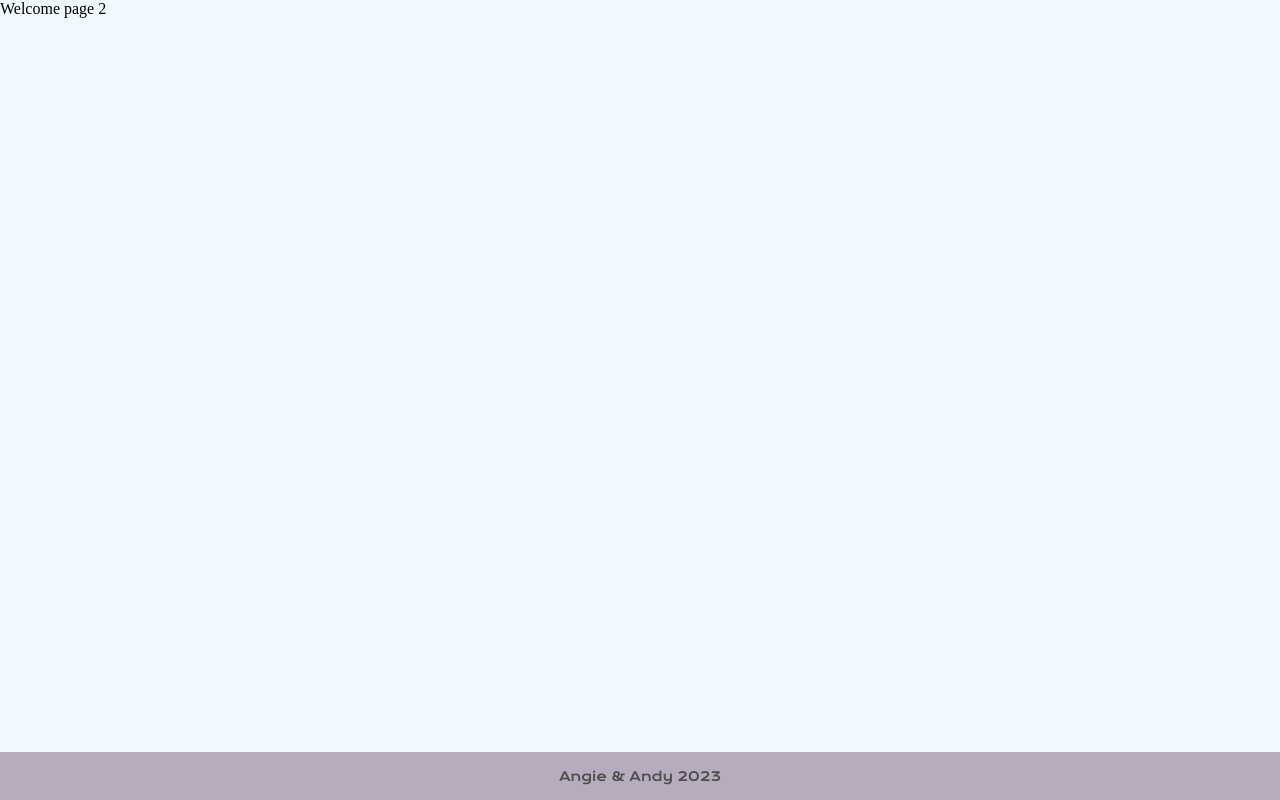
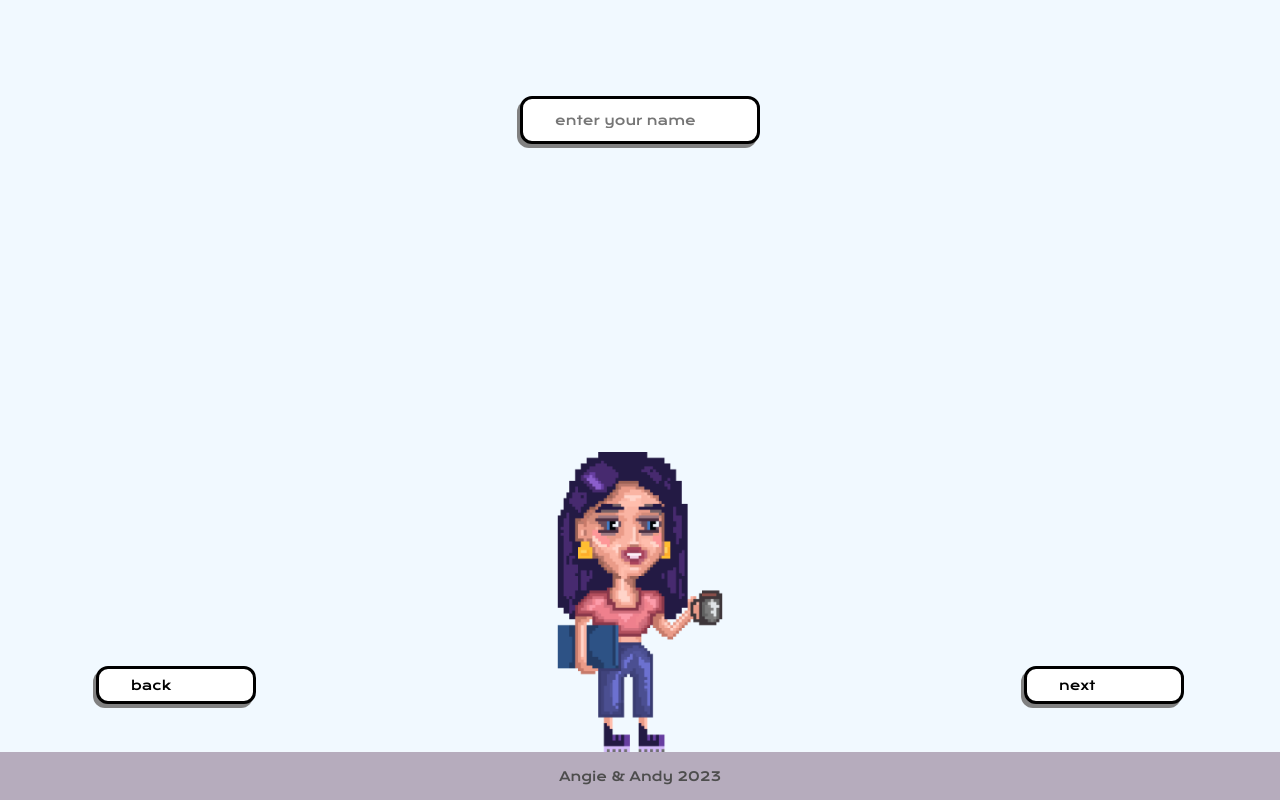
Before and after one commit to EndziTheNoob/taskmate, a Next.js app: page /setting in a window 1280 px wide. Built offline with nearby package versions, Linux system fonts and the light colour scheme.

Commit message:
nastaveni stranky Setting a panacka

```diff
--- a/src/pages/setting.jsx
+++ b/src/pages/setting.jsx
@@ -1,9 +1,34 @@
 import React from 'react';
+import Link from 'next/link';
+import styles from '@/styles/Home.module.css';
+import Image from 'next/image';
 
 const Setting = () => {
   return (
-    <div>
-      <p>Welcome page 2</p>
+    <div className={styles.setting}>
+      <form>
+        <input
+          type="text"
+          placeholder="enter your name"
+          className={styles.inputButton}
+        />
+      </form>
+      <Image
+        src="/Taskmate_Mrk.gif"
+        alt="taskmate2"
+        className={styles.taskmateSetting}
+        width={300}
+        height={300}
+        priority
+      />
+      <div className={styles.buttonsContainer}>
+        <Link href="/" className={styles.buttonStart}>
+          back
+        </Link>
+        <Link href="/setting" className={styles.buttonStart}>
+          next
+        </Link>
+      </div>
     </div>
   );
 };
--- a/src/styles/Home.module.css
+++ b/src/styles/Home.module.css
@@ -56,6 +56,7 @@
   border-radius: 12px;
   width: 10rem;
   cursor: pointer;
+  font-family: var(--font-mono);
 }
 
 .buttonStart:hover {
@@ -67,6 +68,69 @@
   background-color: #F4EDF9;
   transform: translateY(5px);
 }
+
+.footer {
+  display: flex;
+  justify-content: center;
+  align-items: center;
+  background-color: #B6ACBD;
+  position: absolute;
+  bottom: 0;
+  width: 100%;
+  margin: 0;
+  height: 3rem;
+  text-align: center;
+  padding: 0;
+}
+
+.footer p {
+  color: rgb(77, 77, 77);
+  font-size: 0.8rem;
+  font-family: 'Krona One', sans-serif;
+}
+
+.taskmateHomepage {
+  position: absolute;
+  bottom: 3rem;
+  left: 2rem;
+}
+
+/* Setting page */
+
+.setting {
+  display: flex;
+  flex-direction: column;
+  justify-content: space-between;
+  align-items: center;
+  padding: 6rem;
+  min-height: 100vh;
+}
+
+.inputButton {
+  text-decoration: none;
+  color: black;
+  font-size: 0.8rem;
+  background-color: white;
+  padding: 0.5rem 2rem;
+  border: black solid 0.2rem;
+  box-shadow: -3px 4px rgb(129, 129, 129);
+  border-radius: 12px;
+  width: 15rem;
+  height: 3rem;
+  font-family: var(--font-mono);
+}
+
+.buttonsContainer {
+  display: flex;
+  justify-content: space-between;
+  width: 100%;
+}
+
+.taskmateSetting {
+  position: absolute;
+  bottom: 3rem;
+}
+
 
 /* Mobile */
 @media (max-width: 700px) {
@@ -136,23 +200,3 @@
     transform: rotate(0deg);
   }
 }
-
-.footer {
-  display: flex;
-  justify-content: center;
-  align-items: center;
-  background-color: #B6ACBD;
-  position: absolute;
-  bottom: 0;
-  width: 100%;
-  margin: 0;
-  height: 3rem;
-  text-align: center;
-  padding: 0;
-}
-
-.footer p {
-  color: rgb(77, 77, 77);
-  font-size: 0.8rem;
-  font-family: 'Krona One', sans-serif;
-}
```
Also changed, not shown: src/pages/index.jsx (+8 -0 lines), public/Taskmate_Kafe.gif (added), public/Taskmate_Mrk.gif (added).
